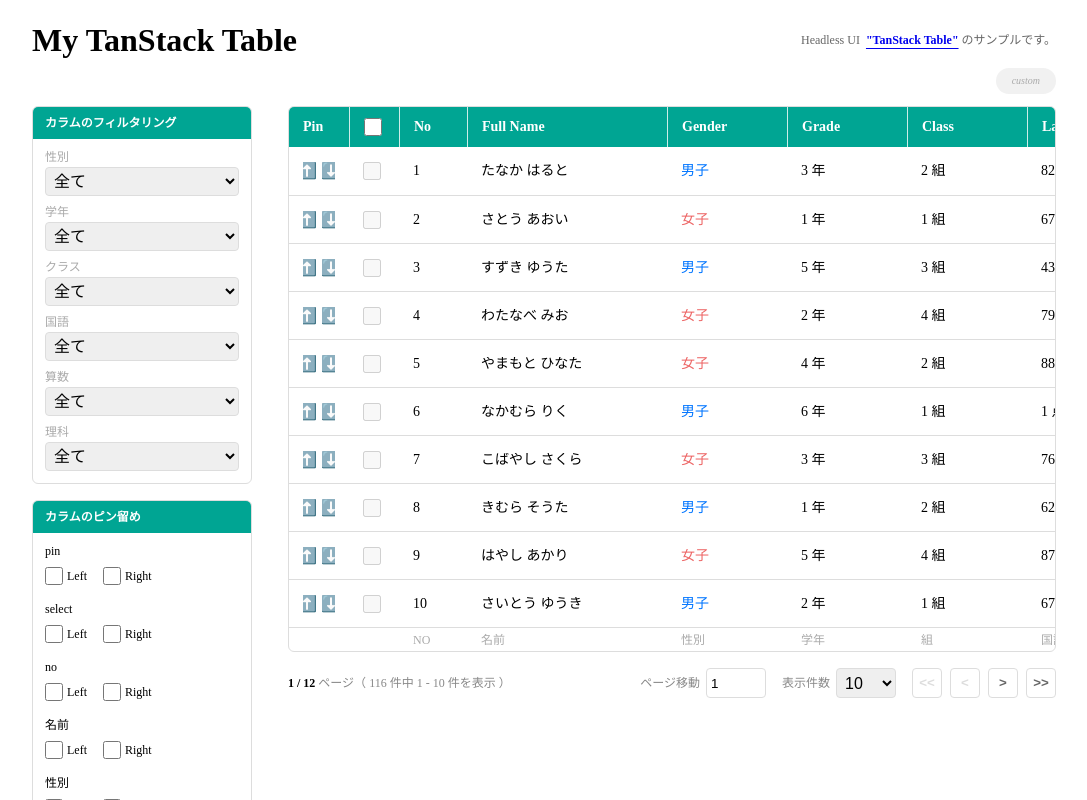
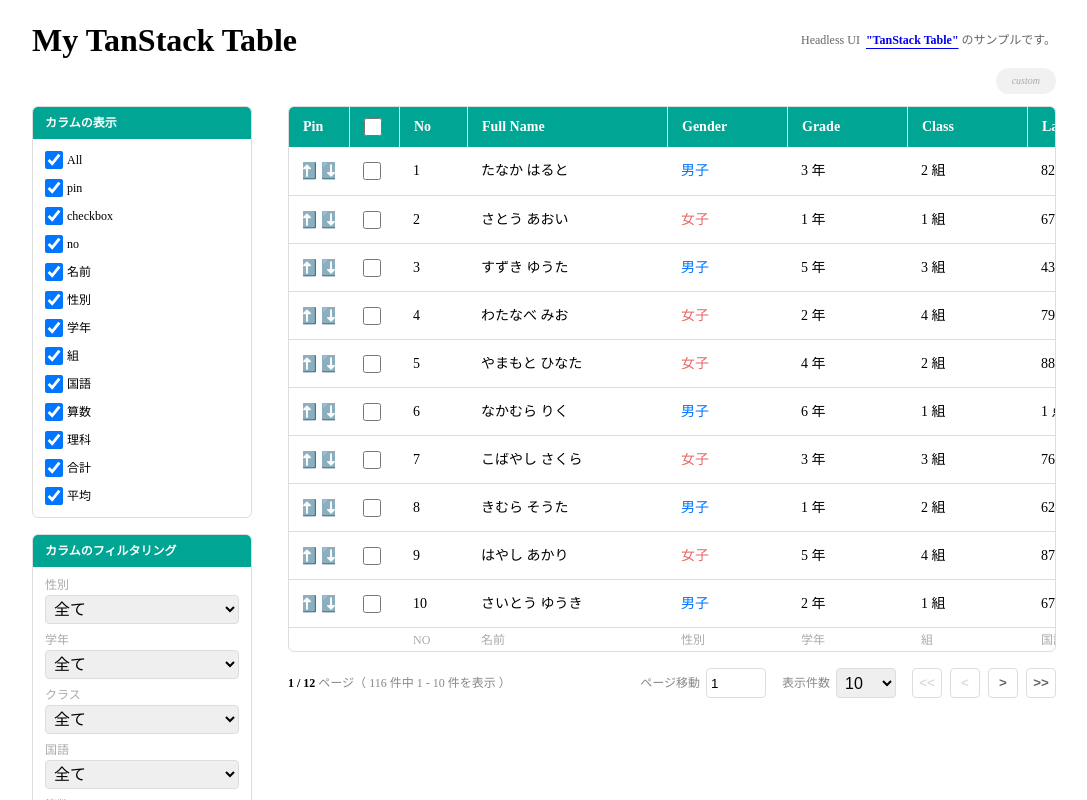
Before and after one commit to twosun-8-git/tanstack-table, a Next.js app: page /custom-flat-column in a window 1280 px wide. Shown: the top 800 px of the page, without its empty margins (96-1183 px from the left). Built offline with nearby package versions, Linux system fonts and the light colour scheme.

Commit message:
バックアップ

```diff
--- a/src/app/_components/ColumnController.tsx
+++ b/src/app/_components/ColumnController.tsx
@@ -25,8 +25,10 @@ export function ColumnController({ table, mode, changeMode }: Props) {
     <div className="column-controller">
       {enableHiding && <ColumnVisibility table={table} />}
       {enableColumnFilters && <ColumnFilter table={table} />}
-      <ColumnPinned table={table} />
-      <ColumnResizeSetting mode={mode} changeMode={changeMode} />
+      {enableColumnPinning && <ColumnPinned table={table} />}
+      {enableColumnResizing && (
+        <ColumnResizeSetting mode={mode} changeMode={changeMode} />
+      )}
     </div>
   );
 }
--- a/src/app/_components/ColumnPinned.tsx
+++ b/src/app/_components/ColumnPinned.tsx
@@ -7,6 +7,10 @@ type Props<T> = {
 };
 
 export function ColumnPinned<T>({ table }: Props<T>) {
+  const { enableColumnPinning } = table.options;
+
+  if (!enableColumnPinning) return;
+
   return (
     <div className="column-controller__inner pinned">
       <p>カラムのピン留め</p>
--- a/src/app/_components/GridTableBodyRow.tsx
+++ b/src/app/_components/GridTableBodyRow.tsx
@@ -8,7 +8,6 @@ type Props<T> = {
   rowSelected: RowSelectionState;
   handleRowClick?: (row: Row<T>) => void;
   style?: CSSProperties;
-  isPinned?: "top" | "bottom" | false;
   children: React.ReactNode;
 };
 
--- a/src/app/custom-flat-column/_columns/index.tsx
+++ b/src/app/custom-flat-column/_columns/index.tsx
@@ -63,7 +63,7 @@ export const columns = [
     size: 60,
   }),
   columnHelper.display({
-    id: "select",
+    id: "checkbox",
     header: ({ table }) => (
       <Checkbox
         checked={table.getIsAllRowsSelected()}
--- a/src/app/custom-flat-column/page.tsx
+++ b/src/app/custom-flat-column/page.tsx
@@ -3,6 +3,7 @@
 import { useEffect, useState } from "react";
 import {
   Row,
+  ColumnDef,
   useReactTable,
   getCoreRowModel,
   getFilteredRowModel,
@@ -142,7 +143,7 @@ export default function Page() {
    * Row Pinning
    **/
   const [rowPinning, setRowPinning] = useState<RowPinningState>({
-    top: [],
+    top: [], // Row Index を String 指定
     bottom: [],
   });
 
@@ -212,9 +213,28 @@ export default function Page() {
    * enableExpanding: Row の展開機能（ default: false ）
    */
 
+  /** Column Init */
+  const isEnables = [
+    { enableRowPinning: true, id: "pin" },
+    { enableRowSelection: true, id: "checkbox" },
+  ];
+
+  const newColumns = columns.filter((column) => {
+    // すべてのフィルタ条件をチェック
+    return !isEnables.some((obj) => {
+      // フィルタの条件が false で、かつ column.id が一致する場合、
+      // そのカラムを除外する（false を返す）
+      return Object.entries(obj).every(([key, value]) => {
+        if (key === "id") return column.id === value;
+        return value === false;
+      });
+    });
+  });
+
+  /** Table Init */
   const table = useReactTable<Student>({
     data,
-    columns,
+    columns: newColumns,
     getCoreRowModel: getCoreRowModel(),
 
     // Column Filter
@@ -222,8 +242,8 @@ export default function Page() {
     onColumnFiltersChange: setColumnFilters,
     getFilteredRowModel: getFilteredRowModel(),
 
-    // Column Pinning （矛盾）
-    enableColumnPinning: false, // カラム左右固定のオンオフ (defalut: false)
+    // Column Pinning
+    enableColumnPinning: true,
     onColumnPinningChange: setColumnPinning,
 
     // Column Order（enableColumnOrderが存在しない）
@@ -239,12 +259,15 @@ export default function Page() {
     onPaginationChange: setPagination,
 
     // Row Pinning（矛盾）
-    enableRowPinning: false,
+    enableRowPinning: !isEnables.some((obj) => obj.enableRowPinning === false),
     onRowPinningChange: setRowPinning,
     keepPinnedRows: true, // ピン留めされた行をページネーションやフィルタリング時に保持する
 
     // Row Selection
-    enableRowSelection: false, // (row) => row.original.science >= 80 選択できる Rowの条件指定も可
+    enableRowSelection: !isEnables.some(
+      (obj) => obj.enableRowSelection === false
+    ),
+    // (row) => row.original.science >= 80 選択できる Rowの条件指定も可
     enableMultiRowSelection: true,
     onRowSelectionChange: setRowSelection,
 
@@ -256,7 +279,7 @@ export default function Page() {
     getSortedRowModel: getSortedRowModel(),
 
     // Visibility
-    enableHiding: false,
+    enableHiding: true,
     onColumnVisibilityChange: setColumnVisibility,
 
     state: {
@@ -308,6 +331,8 @@ export default function Page() {
     })
   );
 
+  const { enableRowPinning } = table.options;
+
   const isResizing = table.getState().columnSizingInfo.isResizingColumn;
 
   return (
@@ -348,14 +373,14 @@ export default function Page() {
                   ))}
                 </div>
                 <div className="grid__body">
-                  {table.getTopRows().map((row) => (
+                  {enableRowPinning &&
+                    table.getTopRows().map((row) => (
                       <GridTableBodyRow
                         key={row.id}
                         row={row}
                         rowSelected={rowSelected}
                         // handleRowClick={handleRowClick}
                         style={getRowPinningStyle(row, table)}
-                      isPinned="top"
                       >
                         {row.getVisibleCells().map((cell) => (
                           <GridTableBodyCell
@@ -366,7 +391,7 @@ export default function Page() {
                         ))}
                       </GridTableBodyRow>
                     ))}
-                  {(table.options.enableRowPinning
+                  {(enableRowPinning
                     ? table.getCenterRows()
                     : table.getRowModel().rows
                   ).map((row) => (
@@ -385,14 +410,14 @@ export default function Page() {
                       ))}
                     </GridTableBodyRow>
                   ))}
-                  {table.getBottomRows().map((row) => (
+                  {enableRowPinning &&
+                    table.getBottomRows().map((row) => (
                       <GridTableBodyRow
                         key={row.id}
                         row={row}
                         rowSelected={rowSelected}
                         // handleRowClick={handleRowClick}
                         style={getRowPinningStyle(row, table)}
-                      isPinned="bottom"
                       >
                         {row.getVisibleCells().map((cell) => (
                           <GridTableBodyCell
```
Lines whose indentation alone changed are shown as unchanged.
